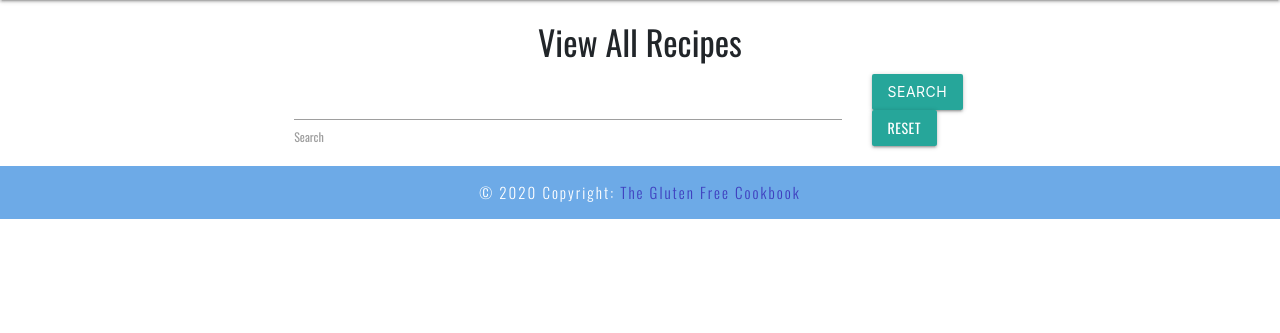
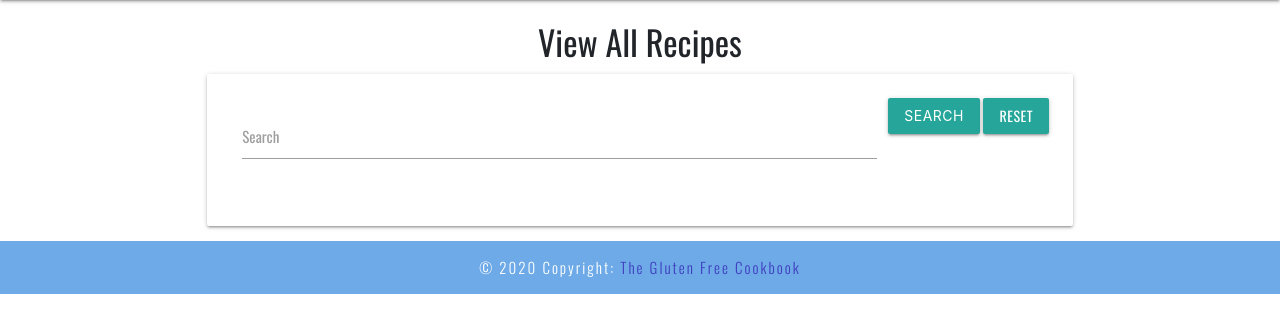
Before and after one commit to aprilha3097/The-Gluten-Free-Blog, a Flask app: page /search in a window 1280 px wide. Shown: the part 64-397 px from the top of the page. Run offline with Flask 2, Linux system fonts and the light colour scheme; data that the repository does not hold is empty; some libraries are stand-ins or nearby versions.

Commit message:
Add working functionality to the search function reading from mongodb database

```diff
--- a/templates/recipes.html
+++ b/templates/recipes.html
@@ -5,16 +5,21 @@
     <!-- Preview all Recipes -->
     <h4 class="center-align">View All Recipes</h4>
 
+    <!-- Search for recipe -->
     <div class="container">
-        <div class="row justify-content-md-center" action="{{url_for('search') }}" method="POST">
-            <form class="form-inline col-sm-8">
-                <input class="form-control" type="text" aria-label="Search" name="query" id="query" minlength="3" validate>
-                <label for="query">Search</label>
+        <div class="row card-panel justify-content-md-center" >
+            <form class="col s12" action="{{url_for('search') }}" method="POST">
+                <div class="row center-align">
+                    <div class="input-field col s12 m8">
+                        <input type="text" name="query" id="query" minlength="3" class="validate" required>
+                        <label for="query">Search</label>
+                    </div>
+                    <div>
+                        <button class="btn" type="submit">Search</button>
+                        <a href="{{url_for('recipes') }}" class="btn">Reset</a>
+                    </div>
+                </div>
             </form>
-            <div class="col-sm-2">
-                <button class="btn" type="submit">Search</button>
-                <a href="{{url_for('recipes') }}" class="btn">Reset</a>
-            </div>
         </div>
     </div>
 
```
